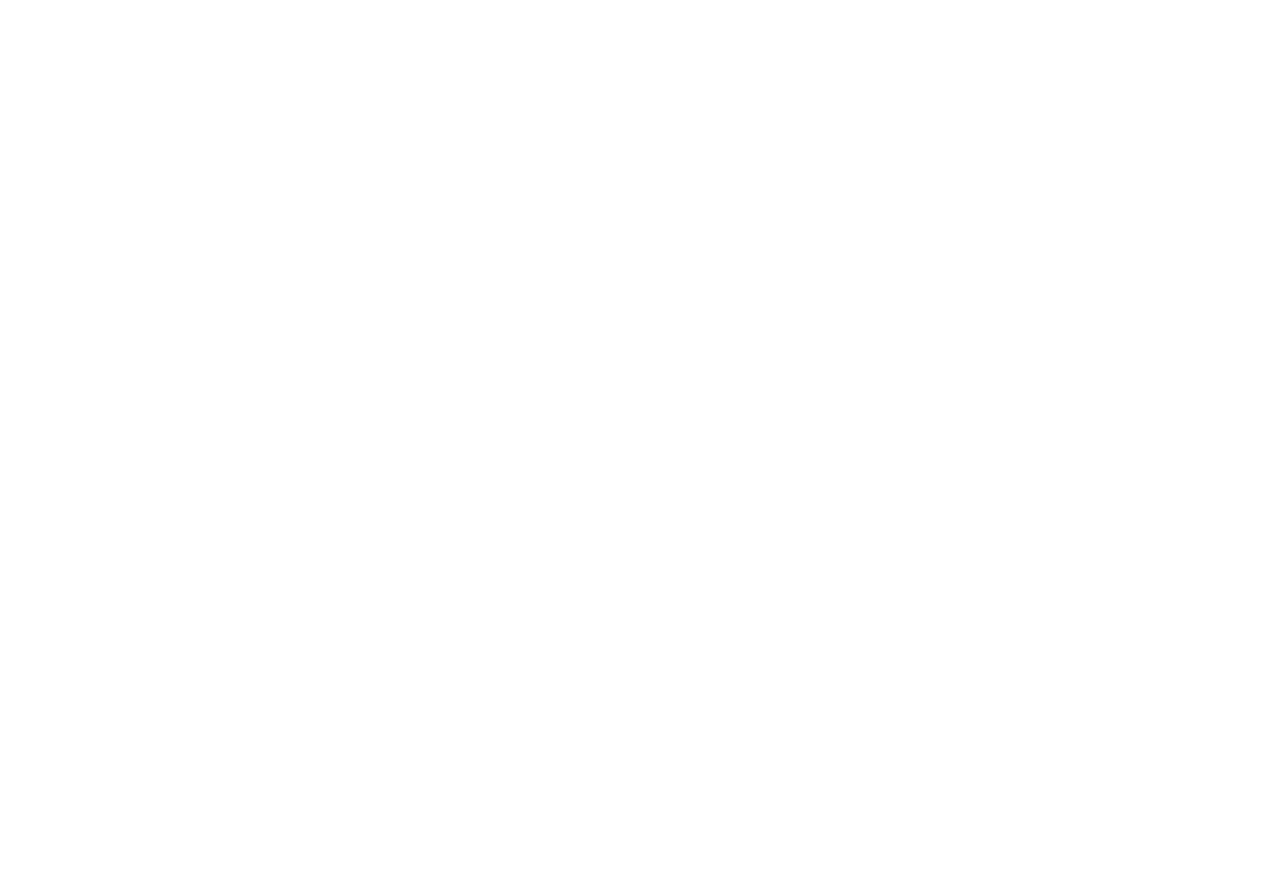
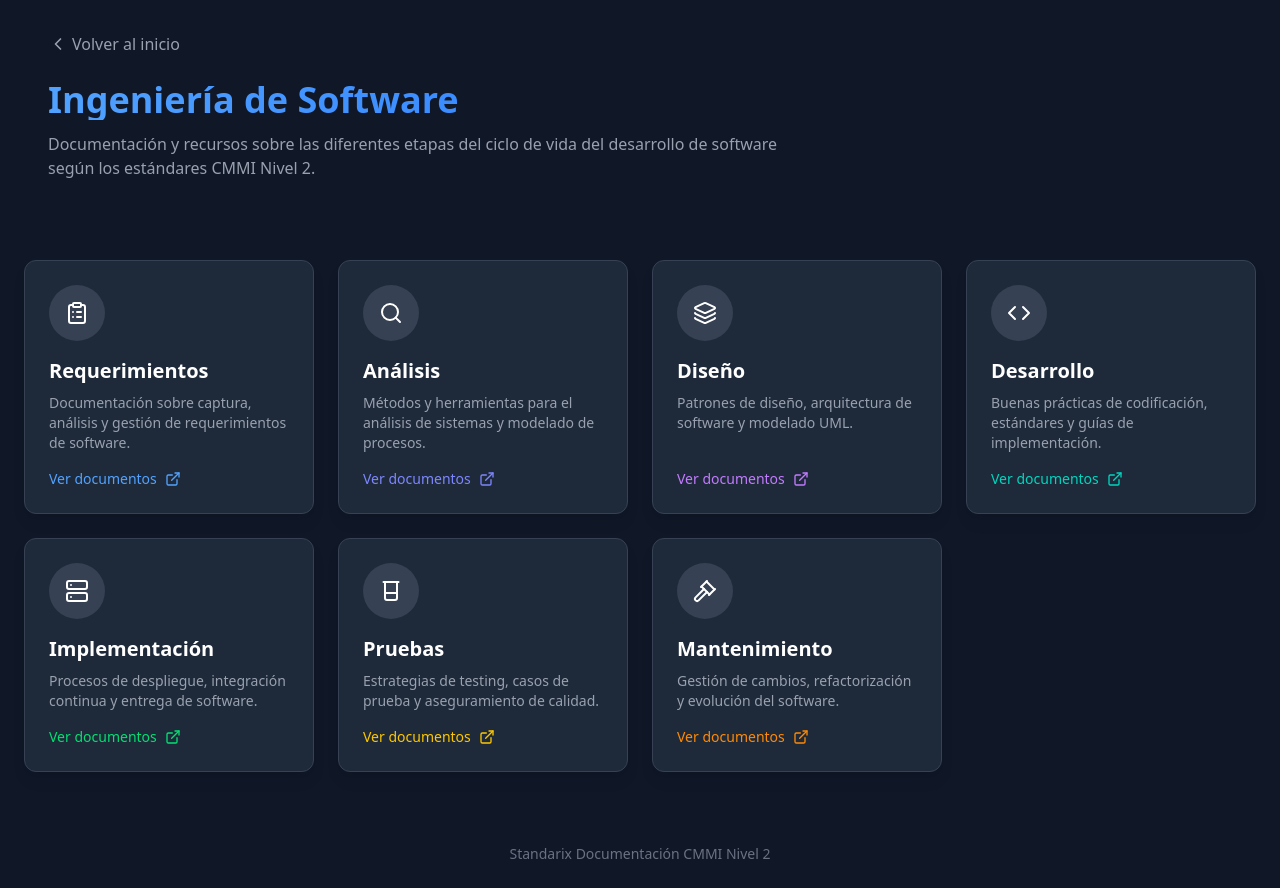
Before and after one commit to RafaElDev6H057/Standarix.com, a Vue app: page /ingenieria-software in a window 1280 px wide. Before the commit this address had no page. Before the commit the page ends 800 px from the top, so only its background shows below. Built offline with nearby package versions, Linux system fonts and the light colour scheme.

Commit message:
feat: add CardDriveDocument component and SoftwareEngineeringView for software documentation

```diff
--- /dev/null
+++ b/src/components/CardDriveDocument.vue
@@ -0,0 +1,90 @@
+<script setup>
+import { ExternalLink } from 'lucide-vue-next'
+
+defineProps({
+  title: {
+    type: String,
+    required: true,
+  },
+  description: {
+    type: String,
+    required: true,
+  },
+  url: {
+    type: String,
+    required: true,
+  },
+  icon: {
+    type: Object,
+    required: true,
+  },
+  accentColor: {
+    type: String,
+    default: 'blue',
+    validator: (value) =>
+      ['blue', 'purple', 'green', 'red', 'yellow', 'indigo', 'pink', 'orange', 'teal'].includes(
+        value,
+      ),
+  },
+})
+</script>
+
+<template>
+  <a
+    :href="url"
+    target="_blank"
+    rel="noopener noreferrer"
+    class="group bg-gray-800 rounded-xl overflow-hidden shadow-lg hover:shadow-2xl transition-all duration-300 hover:translate-y-[-5px] border border-gray-700 flex flex-col h-full"
+    :class="{
+      'hover:border-blue-500': accentColor === 'blue',
+      'hover:border-purple-500': accentColor === 'purple',
+      'hover:border-green-500': accentColor === 'green',
+      'hover:border-red-500': accentColor === 'red',
+      'hover:border-yellow-500': accentColor === 'yellow',
+      'hover:border-indigo-500': accentColor === 'indigo',
+      'hover:border-pink-500': accentColor === 'pink',
+      'hover:border-orange-500': accentColor === 'orange',
+      'hover:border-teal-500': accentColor === 'teal',
+    }"
+  >
+    <div class="p-6 flex flex-col h-full">
+      <div
+        class="bg-gray-700 rounded-full w-14 h-14 flex items-center justify-center mb-4 transition-colors duration-300"
+        :class="{
+          'group-hover:bg-blue-600': accentColor === 'blue',
+          'group-hover:bg-purple-600': accentColor === 'purple',
+          'group-hover:bg-green-600': accentColor === 'green',
+          'group-hover:bg-red-600': accentColor === 'red',
+          'group-hover:bg-yellow-600': accentColor === 'yellow',
+          'group-hover:bg-indigo-600': accentColor === 'indigo',
+          'group-hover:bg-pink-600': accentColor === 'pink',
+          'group-hover:bg-orange-600': accentColor === 'orange',
+          'group-hover:bg-teal-600': accentColor === 'teal',
+        }"
+      >
+        <component :is="icon" class="w-6 h-6" />
+      </div>
+      <h3 class="text-xl font-bold mb-2">{{ title }}</h3>
+      <p class="text-gray-400 text-sm mb-4 flex-grow">
+        {{ description }}
+      </p>
+      <div
+        class="flex items-center text-sm transition-colors"
+        :class="{
+          'text-blue-400 group-hover:text-blue-300': accentColor === 'blue',
+          'text-purple-400 group-hover:text-purple-300': accentColor === 'purple',
+          'text-green-400 group-hover:text-green-300': accentColor === 'green',
+          'text-red-400 group-hover:text-red-300': accentColor === 'red',
+          'text-yellow-400 group-hover:text-yellow-300': accentColor === 'yellow',
+          'text-indigo-400 group-hover:text-indigo-300': accentColor === 'indigo',
+          'text-pink-400 group-hover:text-pink-300': accentColor === 'pink',
+          'text-orange-400 group-hover:text-orange-300': accentColor === 'orange',
+          'text-teal-400 group-hover:text-teal-300': accentColor === 'teal',
+        }"
+      >
+        <span>Ver documentos</span>
+        <ExternalLink class="ml-2 w-4 h-4" />
+      </div>
+    </div>
+  </a>
+</template>
--- a/src/components/CardSectionHome.vue
+++ b/src/components/CardSectionHome.vue
@@ -1,6 +1,5 @@
 <script setup>
 import { ArrowRight } from 'lucide-vue-next'
-import { defineProps } from 'vue'
 
 defineProps({
   title: {
@@ -22,8 +21,7 @@
   accentColor: {
     type: String,
     default: 'blue',
-    validator: (value) =>
-      ['blue', 'purple', 'green', 'red', 'yellow', 'indigo', 'pink'].includes(value),
+    validator: (value) => ['blue', 'purple'].includes(value),
   },
   buttonText: {
     type: String,
@@ -36,12 +34,18 @@
   <RouterLink
     :to="to"
     class="group bg-gray-800 rounded-xl overflow-hidden shadow-lg hover:shadow-2xl transition-all duration-300 hover:translate-y-[-8px] border border-gray-700"
-    :class="[`hover:border-${accentColor}-500`]"
+    :class="{
+      'hover:border-blue-500': accentColor === 'blue',
+      'hover:border-purple-500': accentColor === 'purple',
+    }"
   >
     <div class="p-8 flex flex-col h-full">
       <div
         class="bg-gray-700 rounded-full w-16 h-16 flex items-center justify-center mb-6 transition-colors duration-300"
-        :class="[`group-hover:bg-${accentColor}-600`]"
+        :class="{
+          'group-hover:bg-blue-600': accentColor === 'blue',
+          'group-hover:bg-purple-600': accentColor === 'purple',
+        }"
       >
         <component :is="icon" class="w-8 h-8" />
       </div>
@@ -51,7 +55,10 @@
       </p>
       <div
         class="flex items-center transition-colors"
-        :class="[`text-${accentColor}-400 group-hover:text-${accentColor}-300`]"
+        :class="{
+          'text-blue-400 group-hover:text-blue-300': accentColor === 'blue',
+          'text-purple-400 group-hover:text-purple-300': accentColor === 'purple',
+        }"
       >
         <span>{{ buttonText }}</span>
         <ArrowRight class="ml-2 w-5 h-5 group-hover:translate-x-1 transition-transform" />
--- a/src/router/index.js
+++ b/src/router/index.js
@@ -9,11 +9,11 @@
       name: 'home',
       component: HomeView,
     },
-    // {
-    //   path: '/about',
-    //   name: 'about',
-    //   component: () => import('../views/AboutView.vue'),
-    // },
+    {
+      path: '/ingenieria-software',
+      name: 'Ingenieria de Software',
+      component: () => import('../views/SoftwareEngineeringView.vue'),
+    },
   ],
 })
 
--- a/src/views/HomeView.vue
+++ b/src/views/HomeView.vue
@@ -31,7 +31,7 @@
         <CardSectionHome
           title="Control de Calidad"
           description="Procesos, auditorías y herramientas para asegurar la calidad en proyectos según los niveles de madurez CMMI."
-          to="/gestion-calidad"
+          to="/control-calidad"
           :icon="CheckSquare"
           accentColor="purple"
         />
--- /dev/null
+++ b/src/views/SoftwareEngineeringView.vue
@@ -0,0 +1,114 @@
+<script setup>
+import {
+  ChevronLeft,
+  ClipboardList,
+  Search,
+  Layers,
+  Code,
+  Server,
+  Beaker,
+  Gavel,
+} from 'lucide-vue-next'
+import CardDriveDocument from '../components/CardDriveDocument.vue'
+</script>
+
+<template>
+  <div class="min-h-screen bg-gray-900 text-white flex flex-col">
+    <header class="py-8 px-6 md:px-12">
+      <div class="max-w-7xl mx-auto">
+        <div class="flex items-center mb-6">
+          <RouterLink
+            to="/"
+            class="flex items-center text-gray-400 hover:text-white transition-colors"
+          >
+            <ChevronLeft class="w-5 h-5 mr-1" />
+            <span>Volver al inicio</span>
+          </RouterLink>
+        </div>
+
+        <h1
+          class="text-3xl md:text-4xl font-bold bg-gradient-to-r from-blue-400 to-blue-600 bg-clip-text text-transparent"
+        >
+          Ingeniería de Software
+        </h1>
+        <p class="text-gray-400 mt-3 max-w-3xl">
+          Documentación y recursos sobre las diferentes etapas del ciclo de vida del desarrollo de
+          software según los estándares CMMI Nivel 2.
+        </p>
+      </div>
+    </header>
+
+    <main class="flex-grow px-6 py-8 md:py-12">
+      <div class="max-w-7xl mx-auto">
+        <div class="grid grid-cols-1 sm:grid-cols-2 lg:grid-cols-3 xl:grid-cols-4 gap-6">
+          <!-- Requerimientos -->
+          <CardDriveDocument
+            title="Requerimientos"
+            description="Documentación sobre captura, análisis y gestión de requerimientos de software."
+            url="https://example.com/"
+            :icon="ClipboardList"
+            accentColor="blue"
+          />
+
+          <!-- Análisis -->
+          <CardDriveDocument
+            title="Análisis"
+            description="Métodos y herramientas para el análisis de sistemas y modelado de procesos."
+            url="https://example.com/"
+            :icon="Search"
+            accentColor="indigo"
+          />
+
+          <!-- Diseño -->
+          <CardDriveDocument
+            title="Diseño"
+            description="Patrones de diseño, arquitectura de software y modelado UML."
+            url="https://example.com/"
+            :icon="Layers"
+            accentColor="purple"
+          />
+
+          <!-- Desarrollo -->
+          <CardDriveDocument
+            title="Desarrollo"
+            description="Buenas prácticas de codificación, estándares y guías de implementación."
+            url="https://example.com/"
+            :icon="Code"
+            accentColor="teal"
+          />
+
+          <!-- Implementación -->
+          <CardDriveDocument
+            title="Implementación"
+            description="Procesos de despliegue, integración continua y entrega de software."
+            url="https://example.com/"
+            :icon="Server"
+            accentColor="green"
+          />
+
+          <!-- Pruebas -->
+          <CardDriveDocument
+            title="Pruebas"
+            description="Estrategias de testing, casos de prueba y aseguramiento de calidad."
+            url="https://example.com/"
+            :icon="Beaker"
+            accentColor="yellow"
+          />
+
+          <!-- Mantenimiento -->
+          <CardDriveDocument
+            title="Mantenimiento"
+            description="Gestión de cambios, refactorización y evolución del software."
+            url="https://example.com/"
+            :icon="Gavel"
+            accentColor="orange"
+          />
+        </div>
+      </div>
+    </main>
+
+    <footer class="py-6 text-center text-gray-500 text-sm">
+      <p>Standarix Documentación CMMI Nivel 2</p>
+    </footer>
+  </div>
+</template>
```
